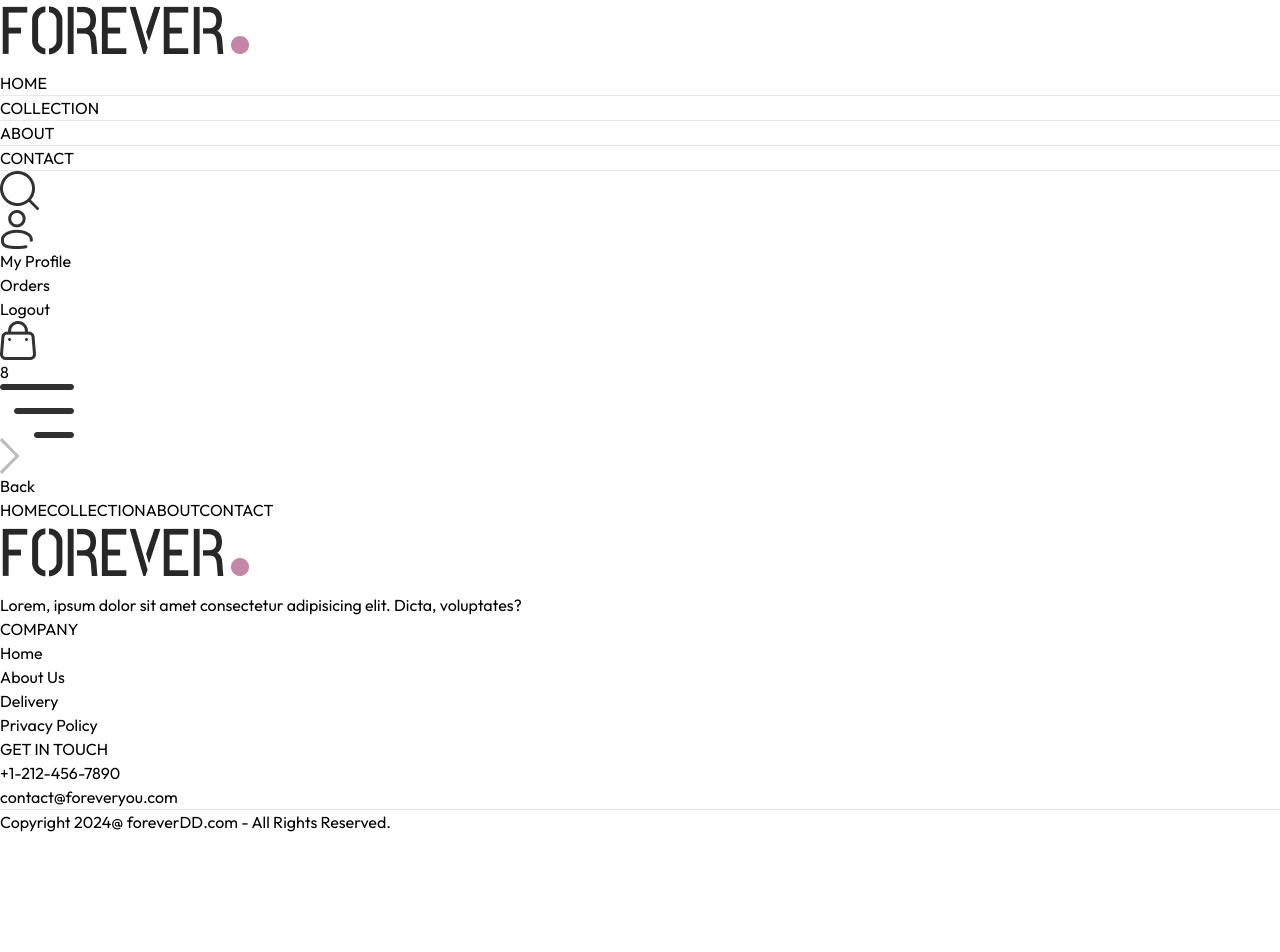
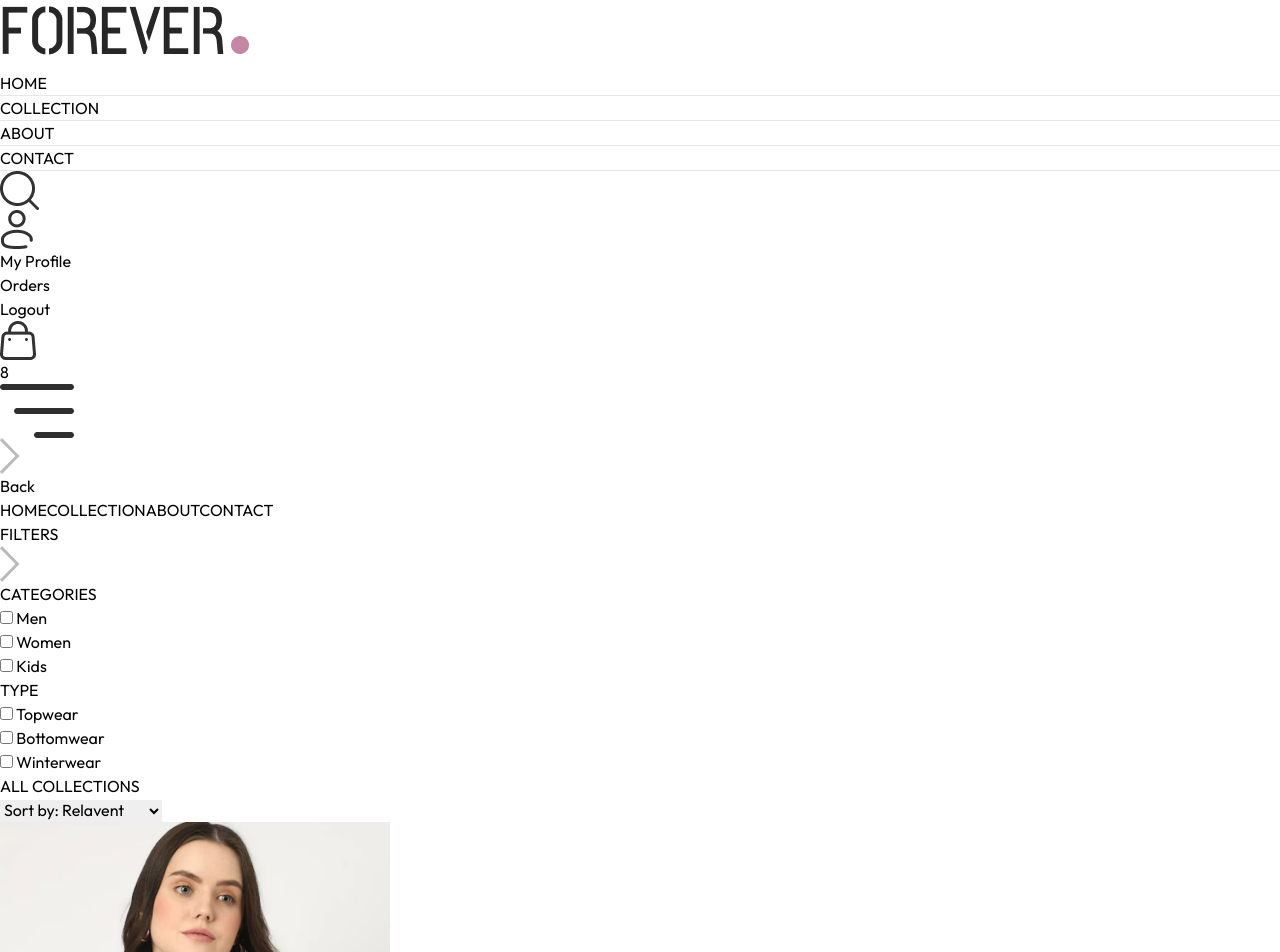
Before and after one commit to Digvijay-Dudhnale/E-Commerce-Site-Clone, a React (Vite) app in the folder frontend/: page /collection in a window 1280 px wide. Shown: the top 952 px of the page. Before the commit the page ends 834 px from the top, so only its background shows below. Built offline with nearby package versions, Linux system fonts and the light colour scheme.

Commit message:
Completed collection page UI

```diff
--- a/frontend/src/App.jsx
+++ b/frontend/src/App.jsx
@@ -11,11 +11,13 @@
 import Orders from './pages/Orders'
 import Navbar from './components/Navbar'
 import Footer from './components/Footer'
+import SearchBar from './components/SearchBar'
 
 const App = () => {
   return (
     <div className='px-4 sm:px-[5vw] md:[7vw] lg:px-[9pw]'>
       <Navbar/>
+      <SearchBar/>
       <Routes>
         <Route path='/' element={<Home/>}/>
         <Route path='/collection' element={<Collection/>}/>
--- a/frontend/src/components/Navbar.jsx
+++ b/frontend/src/components/Navbar.jsx
@@ -1,10 +1,12 @@
-import React, { useState } from 'react'
+import React, { useContext, useState } from 'react'
 import {assets} from '../assets/assets'
 import { Link, NavLink } from 'react-router-dom'
+import { ShopContext } from '../context/ShopContext';
 
 const Navbar = () => {
 
     const[visible,setVisible] = useState(false);
+    const {setShowSearch} = useContext(ShopContext);
 
   return (
     <div className='flex items-center justify-between py-5 font-medium'>
@@ -29,7 +31,7 @@
         </ul>
 
         <div className='flex items-center gap-6'>
-            <img src={assets.search_icon} className='w-5 cursor-pointer' alt="" />
+            <img onClick={()=>setShowSearch(true)} src={assets.search_icon} className='w-5 cursor-pointer' alt="" />
             <div className='group relative'>
                 <img className='w-5 cursor-pointer' src={assets.profile_icon} alt="" />
                 <div className='group-hover:block hidden absolute dropdown-menu right-0 pt-4'>
--- /dev/null
+++ b/frontend/src/components/SearchBar.jsx
@@ -0,0 +1,32 @@
+import React, { useContext, useEffect, useState } from 'react'
+import { ShopContext } from '../context/ShopContext'
+import { assets } from '../assets/assets';
+import { useLocation } from 'react-router-dom';
+
+const SearchBar = () => {
+
+    const {search, setSerach, showSearch, setShowSearch} = useContext(ShopContext);
+    const [visible,setVisible] = useState(false);
+    const location = useLocation();
+
+    useEffect(()=>{
+        if(location.pathname.includes('collection')){
+            setVisible(true);
+        }
+        else{
+            setVisible(false);
+        }
+    },[location])
+
+    return showSearch && visible ? (
+        <div className='border-t border-b bg-gray-50 text-center'>
+            <div className='inline-flex items-center justify-center border border-gray-400 px-5 py-2 my-5 mx-3 rounded-full w-3/4 sm:w-1/2 '>
+                <input value={search} onChange={(e)=>setSerach(e.target.value)} type="text" placeholder='Search' className='flex-1 outline-none bg-inherit text-sm'/>
+                <img src={assets.search_icon} className='w-4' alt="" />
+            </div>
+            <img onClick={()=>setShowSearch(false)} src={assets.cross_icon} className='inline w-3 cursor-pointer' alt="" />
+        </div>
+    ) : null
+}
+
+export default SearchBar
--- a/frontend/src/context/ShopContext.jsx
+++ b/frontend/src/context/ShopContext.jsx
@@ -1,4 +1,4 @@
-import { createContext } from "react";
+import { createContext, useState } from "react";
 import { products } from "../assets/assets";
 
 export const ShopContext = createContext();
@@ -7,9 +7,12 @@
 
     const currency = '$'; // Can change currency used for entire application from here
     const delivery_fee = 10;
+    const [search,setSerach] = useState("");
+    const [showSearch,setShowSearch] = useState(false);
 
     const value = {
-        products, currency, delivery_fee
+        products, currency, delivery_fee,
+        search, setSerach, showSearch, setShowSearch
     }
 
     return(
--- a/frontend/src/pages/Collection.jsx
+++ b/frontend/src/pages/Collection.jsx
@@ -1,9 +1,143 @@
-import React from "react";
+import React, { useContext, useEffect, useState } from "react";
+import { ShopContext } from "../context/ShopContext";
+import { assets } from "../assets/assets";
+import Title from "../components/Title";
+import ProductItem from "../components/ProductItem";
 
 const Collection = () => {
+
+    const {products, search, showSearch} = useContext(ShopContext);
+    const [showFilter,setShowFilter] = useState(false);
+    const [filterProducts,setFilterProducts] = useState([]);
+    const [category,setCategory] = useState([]);
+    const [subCategory,setSubCategory] = useState([]);
+    const [sortType,setSortType] = useState("relavent");
+
+    const toggleCategory = (e) =>{
+        if (category.includes(e.target.value)) {
+            setCategory(prev => prev.filter(item => item !== e.target.value));
+        }
+        else{
+            setCategory(prev => [...prev,e.target.value]);
+        }
+    }
+
+    const toggleSubCategory = (e) => {
+        if (subCategory.includes(e.target.value)) {
+            setSubCategory(prev => prev.filter(item => item !== e.target.value));
+        } else {
+            setSubCategory(prev => [...prev,e.target.value]);
+        }
+    }
+
+    const applyFilter = () =>{
+        let productsCopy = products.slice();
+
+        if(showSearch && search){
+            productsCopy = productsCopy.filter(item => item.name.toLowerCase().includes(search.toLowerCase()));
+        }
+
+        if(category.length > 0){
+            productsCopy = productsCopy.filter(item => category.includes(item.category));
+        }
+        if(subCategory.length > 0){
+            productsCopy = productsCopy.filter(item => subCategory.includes(item.subCategory));
+        }
+        setFilterProducts(productsCopy);
+    }
+
+    const sortProduct = () =>{
+        let fpCopy = filterProducts.slice();
+
+        switch (sortType) {
+            case "low-high":
+                setFilterProducts(fpCopy.sort((a,b)=>(a.price - b.price)));
+                break;
+
+            case "high-low":
+                setFilterProducts(fpCopy.sort((a,b)=>(b.price - a.price)));
+                break;
+
+            default:
+                applyFilter();
+                break;
+        }
+    }
+
+
+
+    // useEffect(()=>{
+    //     setFilterProducts(products);
+    // },[])
+
+    useEffect(()=>{
+        applyFilter();
+    },[category,subCategory,search,showSearch])
+
+    useEffect(()=>{
+        sortProduct();
+    },[sortType])
+
     return (
-        <div>
+        <div className="flex flex-col sm:flex-row gap-1 sm:gap-10 pt-10 border-t">
+            {/* Filter Options */}
+            <div className="min-w-60">
+                <p onClick={()=>setShowFilter(!showFilter)} className="my-2 text-xl flex items-center cursor-pointer gap-2">FILTERS
+                    <img className={`h-3 sm:hidden ${showFilter ? "rotate-90": ""}`} src={assets.dropdown_icon} alt="" />
+                </p>
+                {/* Category Filter */}
+                <div className={`border border-gray-300 pl-5 py-3 mt-6 ${showFilter ? '' : 'hidden'} sm:block`}>
+                    <p className="mb-3 text-sm font-medium">CATEGORIES</p>
+                    <div className="flex flex-col gap-2 text-sm font-light text-gray-700">
+                        <p className="flex  gap-2">
+                            <input className="w-3" type="checkbox" value={"Men"} onChange={toggleCategory}/> Men
+                        </p>
+                        <p className="flex  gap-2">
+                            <input className="w-3" type="checkbox" value={"Women"} onChange={toggleCategory}/> Women
+                        </p>
+                        <p className="flex  gap-2">
+                            <input className="w-3" type="checkbox" value={"Kids"} onChange={toggleCategory}/> Kids
+                        </p>
+                    </div>
+                </div>
+                {/* SubCategory Filter */}
+                <div className={`border border-gray-300 pl-5 py-3 my-5 ${showFilter ? '' : 'hidden'} sm:block`}>
+                    <p className="mb-3 text-sm font-medium">TYPE</p>
+                    <div className="flex flex-col gap-2 text-sm font-light text-gray-700">
+                        <p className="flex  gap-2">
+                            <input className="w-3" type="checkbox" value={"Topwear"} onChange={toggleSubCategory}/> Topwear
+                        </p>
+                        <p className="flex  gap-2">
+                            <input className="w-3" type="checkbox" value={"Bottomwear"} onChange={toggleSubCategory}/> Bottomwear
+                        </p>
+                        <p className="flex  gap-2">
+                            <input className="w-3" type="checkbox" value={"Winterwear"} onChange={toggleSubCategory}/> Winterwear
+                        </p>
+                    </div>
+                </div>
+            </div>
 
+            {/* Right Side */}
+            <div className="flex-1">
+                <div className="flex justify-between text-base sm:text-2xl mb-4">
+                    <Title text1={'ALL'} text2={'COLLECTIONS'}/>
+                    {/* Product Sort */}
+                    <select onChange={(e)=>setSortType(e.target.value)} className="border-2 border-gray-300 text-sm px-2">
+                        <option value="relavent">Sort by: Relavent</option>
+                        <option value="low-high">Sort by: Low to High</option>
+                        <option value="high-low">Sort by: High to Low</option>
+                    </select>
+                </div>
+
+                {/* Map Products */}
+                <div className="grid grid-cols-2 md:grid-cols-3 lg:grid-cols-4 gap-4 gap-y-6">
+                    {
+                        filterProducts.map((item,index)=>(
+                            <ProductItem key={index} name={item.name} id={item._id} price={item.price} image={item.image} />
+                        ))
+                    }
+                </div>
+            </div>
         </div>
     );
 }
```
